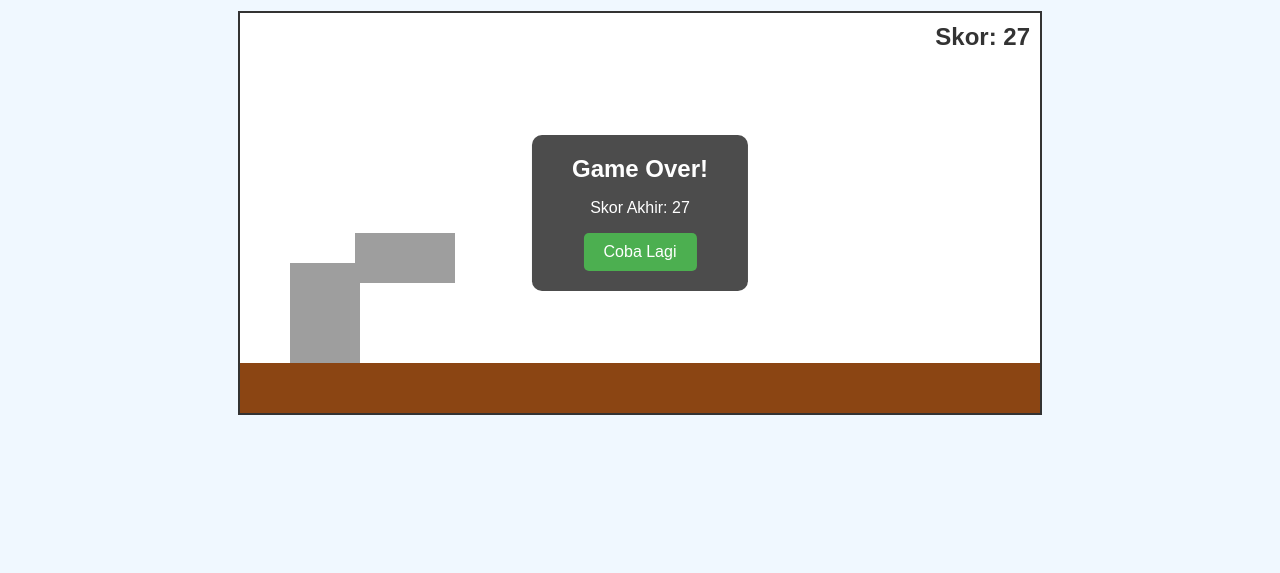
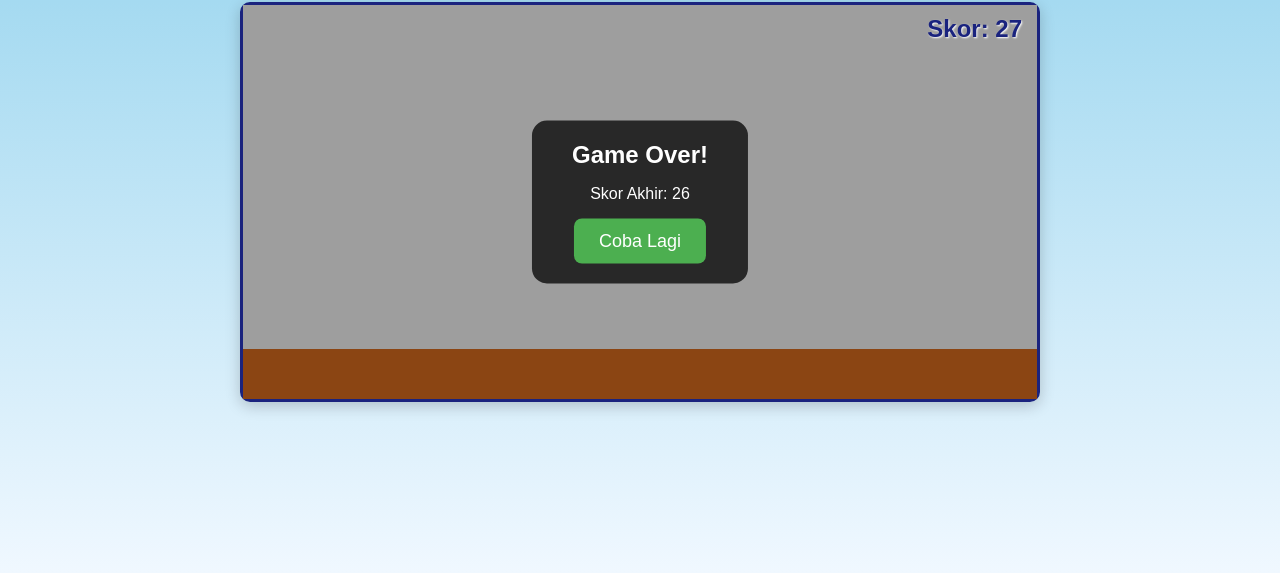
Before and after one commit to yanoshijapan/gamejastip, a plain HTML site: page index.html in a window 1280 px wide. Shown: the part 227-800 px from the top of the page. Drawn offline with Linux system fonts and the light colour scheme.

Commit message:
index.html

```diff
--- a/index.html
+++ b/index.html
@@ -2,74 +2,146 @@
 <html lang="id">
 <head>
     <meta charset="UTF-8">
-    <meta name="viewport" content="width=device-width, initial-scale=1.0">
+    <meta name="viewport" content="width=device-width, initial-scale=1.0, user-scalable=no">
     <title>Petualangan Koper</title>
     <style>
+        * {
+            box-sizing: border-box;
+            -webkit-user-select: none; /* Safari */
+            -ms-user-select: none; /* IE 10 and IE 11 */
+            user-select: none; /* Standard syntax */
+        }
         body {
             display: flex;
             justify-content: center;
             align-items: center;
             height: 100vh;
             margin: 0;
-            background-color: #f0f8ff; /* Warna langit cerah */
+            background: linear-gradient(to bottom, #87CEEB, #f0f8ff); /* Gradient langit */
             font-family: 'Arial', sans-serif;
             flex-direction: column;
+            overflow: hidden; /* Mencegah scrolling */
+        }
+        h1 {
+            color: #1a237e;
+            text-shadow: 1px 1px 2px white;
+            margin: 10px 0;
+            font-size: 2em;
         }
         #game-container {
             position: relative;
-            border: 2px solid #333;
+            width: 100%;
+            max-width: 800px;
+            aspect-ratio: 2 / 1; /* Menjaga rasio canvas 2:1 */
+            border: 3px solid #1a237e;
+            border-radius: 10px;
+            box-shadow: 0 4px 15px rgba(0,0,0,0.2);
         }
         canvas {
             display: block;
-            background-color: #ffffff;
+            width: 100%;
+            height: 100%;
+            background: transparent; /* Canvas transparan untuk background parallax */
         }
         #score-board {
             position: absolute;
             top: 10px;
-            right: 10px;
+            right: 15px;
             font-size: 24px;
             font-weight: bold;
-            color: #333;
+            color: #1a237e;
+            text-shadow: 1px 1px 2px white;
         }
         #game-over-screen {
             position: absolute;
             top: 50%;
             left: 50%;
-            transform: translate(-50%, -50%);
-            background-color: rgba(0, 0, 0, 0.7);
+            transform: translate(-50%, -50%) scale(0.8);
+            background-color: rgba(0, 0, 0, 0.75);
             color: white;
             padding: 20px 40px;
-            border-radius: 10px;
+            border-radius: 15px;
             text-align: center;
-            display: none; /* Sembunyi secara default */
+            display: none;
+            opacity: 0;
+            transition: opacity 0.3s ease, transform 0.3s ease;
+        }
+        #game-over-screen.show {
+            display: block;
+            opacity: 1;
+            transform: translate(-50%, -50%) scale(1);
         }
         #game-over-screen h2 {
             margin: 0 0 10px 0;
         }
         #restart-button {
-            padding: 10px 20px;
-            font-size: 16px;
+            padding: 12px 25px;
+            font-size: 18px;
             cursor: pointer;
             border: none;
-            border-radius: 5px;
+            border-radius: 8px;
             background-color: #4CAF50;
             color: white;
+            transition: background-color 0.2s;
         }
-        h1 {
-            color: #333;
+        #restart-button:hover {
+            background-color: #45a049;
+        }
+
+        /* Tombol Kontrol Mobile */
+        #mobile-controls {
+            display: none; /* Sembunyi di desktop */
+            width: 100%;
+            position: fixed;
+            bottom: 20px;
+            left: 0;
+            padding: 0 20px;
+            justify-content: space-between;
+            align-items: center;
+        }
+        .control-btn {
+            width: 70px;
+            height: 70px;
+            background-color: rgba(26, 35, 126, 0.5);
+            color: white;
+            border-radius: 50%;
+            border: 2px solid white;
+            font-size: 2.5em;
+            display: flex;
+            justify-content: center;
+            align-items: center;
+            cursor: pointer;
+        }
+        .move-controls {
+            display: flex;
+            gap: 20px;
+        }
+
+        /* Tampilkan kontrol hanya di layar sentuh (mobile) */
+        @media (hover: none) and (pointer: coarse) {
+            #mobile-controls {
+                display: flex;
+            }
+            h1 { font-size: 1.5em; }
         }
     </style>
 </head>
 <body>
     <h1>Petualangan Koper 👜✈️</h1>
     <div id="game-container">
-        <canvas id="gameCanvas" width="800" height="400"></canvas>
-        <div id="score-board">Skor: 0</div>
+        <canvas id="gameCanvas"></canvas> <div id="score-board">Skor: 0</div>
         <div id="game-over-screen">
             <h2>Game Over!</h2>
             <p>Skor Akhir: <span id="final-score">0</span></p>
             <button id="restart-button">Coba Lagi</button>
         </div>
+    </div>
+    <div id="mobile-controls">
+        <div class="move-controls">
+            <div id="left-btn" class="control-btn">‹</div>
+            <div id="right-btn" class="control-btn">›</div>
+        </div>
+        <div id="jump-btn" class="control-btn">↑</div>
     </div>
 
     <script>
@@ -81,6 +153,15 @@
         const finalScoreElem = document.getElementById('final-score');
         const restartButton = document.getElementById('restart-button');
 
+        // Mengatur ukuran canvas agar responsif
+        function resizeCanvas() {
+            const container = document.getElementById('game-container');
+            canvas.width = container.clientWidth;
+            canvas.height = container.clientHeight;
+        }
+        window.addEventListener('resize', resizeCanvas);
+        resizeCanvas();
+
         // --- Variabel Game ---
         let score = 0;
         let gameSpeed = 5;
@@ -90,53 +171,108 @@
         const GRAVITY = 0.6;
         const GROUND_HEIGHT = 50;
 
-        // --- Aset Gambar (PENTING: Ganti URL ini dengan gambar Anda sendiri!) ---
-        const playerImg = new Image();
-        playerImg.src = 'https://yanoshijapan.github.io/asetonline/ckoper.png'; // Ganti dengan gambar wanita Anda
+        // --- Aset Gambar ---
+        const playerSprite = new Image();
+        playerSprite.src = 'https://i.ibb.co/d29p5k8/run-sprite-sheet.png'; // Ganti dengan SPRITE SHEET Anda
+        const boxImg = new Image();
+        boxImg.src = 'https://yanoshijapan.github.io/asetonline/dus.png';
+        const planeImg = new Image();
+        planeImg.src = 'https://yanoshijapan.github.io/asetonline/pesawat.png';
+        // Aset untuk Parallax Background
+        const bgLayer1 = new Image();
+        bgLayer1.src = 'https://i.ibb.co/sK46zBx/bg-clouds-1.png';
+        const bgLayer2 = new Image();
+        bgLayer2.src = 'https://i.ibb.co/qN9p5f2/bg-clouds-2.png';
 
-        const boxImg = new Image();
-        boxImg.src = 'https://yanoshijapan.github.io/asetonline/dus.png'; // Ganti dengan gambar tumpukan kardus
+        // --- Objek Background Parallax ---
+        class Layer {
+            constructor(image, speedModifier) {
+                this.x = 0;
+                this.y = 0;
+                this.width = canvas.width * 2;
+                this.height = canvas.height;
+                this.image = image;
+                this.speedModifier = speedModifier;
+                this.speed = gameSpeed * this.speedModifier;
+            }
+            update() {
+                this.speed = gameSpeed * this.speedModifier;
+                this.x -= this.speed;
+                if (this.x <= -this.width / 2) {
+                    this.x = 0;
+                }
+            }
+            draw() {
+                ctx.drawImage(this.image, this.x, this.y, this.width, this.height);
+                ctx.drawImage(this.image, this.x + this.width / 2, this.y, this.width, this.height);
+            }
+        }
+        const layer1 = new Layer(bgLayer1, 0.2); // Awan jauh, lebih lambat
+        const layer2 = new Layer(bgLayer2, 0.5); // Awan dekat, lebih cepat
+        const gameLayers = [layer1, layer2];
 
-        const planeImg = new Image();
-        planeImg.src = 'https://yanoshijapan.github.io/asetonline/pesawat.png'; // Ganti dengan gambar pesawat
-
-        // --- Objek Player ---
+        // --- Objek Player dengan Animasi Sprite ---
         const player = {
             x: 50,
             y: canvas.height - GROUND_HEIGHT - 60,
-            width: 70,  // Sesuaikan ukuran
-            height: 100, // Sesuaikan ukuran
-			speed: 5, // Tambahkan ini
+            width: 70,  // Lebar collision box
+            height: 100, // Tinggi collision box
+            spriteWidth: 265, // Lebar SATU frame di sprite sheet
+            spriteHeight: 385, // Tinggi SATU frame di sprite sheet
+            speed: 5,
             velocityX: 0,
             velocityY: 0,
             onGround: true,
+            frameX: 0,
+            maxFrame: 5, // Jumlah frame - 1 (jika ada 6 frame)
+            frameTimer: 0,
+            fps: 10,
+            frameInterval: 1000/10,
             draw() {
-                ctx.drawImage(playerImg, this.x, this.y, this.width, this.height);
+                ctx.drawImage(
+                    playerSprite,
+                    this.frameX * this.spriteWidth, 0, // Potong dari sprite sheet
+                    this.spriteWidth, this.spriteHeight,
+                    this.x, this.y, // Gambar di canvas
+                    this.width, this.height
+                );
             },
-            update() {
+            update(deltaTime) {
                 this.x += this.velocityX;
                 this.velocityY += GRAVITY;
                 this.y += this.velocityY;
 
-                // Mencegah jatuh melewati tanah
-				if (this.x < 0) {
-					this.x = 0;
-				}
+                if (this.x < 0) this.x = 0;
+                if (this.x > canvas.width - this.width) this.x = canvas.width - this.width;
+
                 if (this.y > canvas.height - GROUND_HEIGHT - this.height) {
                     this.y = canvas.height - GROUND_HEIGHT - this.height;
                     this.velocityY = 0;
                     this.onGround = true;
                 }
+
+                // Animasi Sprite
+                if (this.onGround && this.velocityX !== 0) { // Animasi hanya saat di darat & bergerak
+                    if (this.frameTimer > this.frameInterval) {
+                        if (this.frameX < this.maxFrame) this.frameX++;
+                        else this.frameX = 0;
+                        this.frameTimer = 0;
+                    } else {
+                        this.frameTimer += deltaTime;
+                    }
+                } else if (this.velocityX === 0 && this.onGround) {
+                    this.frameX = 0; // Posisi diam jika berhenti
+                }
             },
             jump() {
                 if (this.onGround) {
-                    this.velocityY = -15; // Kekuatan lompatan
+                    this.velocityY = -15;
                     this.onGround = false;
                 }
             }
         };
 
-        // --- Kelas untuk Rintangan ---
+        // --- Kelas untuk Rintangan (Sama seperti sebelumnya) ---
         class Obstacle {
              constructor(x, y, width, height, image) {
                 this.x = x;
@@ -155,25 +291,19 @@
 
         // --- Fungsi-Fungsi Game ---
         function spawnObstacle() {
-            // Munculkan rintangan secara acak
             if (frame % Math.floor(150 / (gameSpeed / 5)) === 0) {
                 const random = Math.random();
                 if (random > 0.6) {
-                    // Rintangan pesawat (di udara)
                     obstacles.push(new Obstacle(canvas.width, canvas.height - 180, 100, 50, planeImg));
                 } else {
-                    // Rintangan kardus (di darat)
                     obstacles.push(new Obstacle(canvas.width, canvas.height - GROUND_HEIGHT - 70, 60, 70, boxImg));
                 }
             }
         }
-
         function handleObstacles() {
             for (let i = obstacles.length - 1; i >= 0; i--) {
                 obstacles[i].update();
                 obstacles[i].draw();
-
-                // Deteksi tabrakan
                 if (
                     player.x < obstacles[i].x + obstacles[i].width &&
                     player.x + player.width > obstacles[i].x &&
@@ -182,45 +312,41 @@
                 ) {
                     endGame();
                 }
-
-                // Hapus rintangan yang sudah lewat
                 if (obstacles[i].x + obstacles[i].width < 0) {
                     obstacles.splice(i, 1);
                 }
             }
         }
-
         function drawGround() {
-            ctx.fillStyle = '#8B4513'; // Warna coklat tanah
+            ctx.fillStyle = '#8B4513';
             ctx.fillRect(0, canvas.height - GROUND_HEIGHT, canvas.width, GROUND_HEIGHT);
         }
-
         function updateScore() {
             score++;
-            scoreBoard.textContent = `Skor: ${Math.floor(score / 5)}`; // Skor bertambah lebih lambat
-
-            // Percepat permainan seiring waktu
-            if (score % 200 === 0) {
-                gameSpeed += 0.5;
-            }
+            scoreBoard.textContent = `Skor: ${Math.floor(score / 5)}`;
+            if (score % 200 === 0) gameSpeed += 0.5;
         }
 
-        function clearCanvas() {
-            ctx.clearRect(0, 0, canvas.width, canvas.height);
-        }
-
-        function gameLoop() {
+        let lastTime = 0;
+        function gameLoop(timestamp) {
             if (isGameOver) return;
 
-            clearCanvas();
+            const deltaTime = timestamp - lastTime;
+            lastTime = timestamp;
+
+            ctx.clearRect(0, 0, canvas.width, canvas.height);
+
+            // Gambar background parallax
+            gameLayers.forEach(layer => {
+                layer.update();
+                layer.draw();
+            });
+
             drawGround();
-
-            player.update();
+            player.update(deltaTime);
             player.draw();
-
             spawnObstacle();
             handleObstacles();
-
             updateScore();
 
             frame++;
@@ -232,67 +358,62 @@
             score = 0;
             gameSpeed = 5;
             obstacles = [];
-            frame = 0;
+            player.x = 50;
             player.y = canvas.height - GROUND_HEIGHT - player.height;
             player.velocityY = 0;
-
-            gameOverScreen.style.display = 'none';
+            gameOverScreen.classList.remove('show');
             scoreBoard.textContent = 'Skor: 0';
-
-            gameLoop();
+            lastTime = 0;
+            gameLoop(0);
         }
 
         function endGame() {
             isGameOver = true;
             finalScoreElem.textContent = Math.floor(score / 5);
-            gameOverScreen.style.display = 'block';
+            gameOverScreen.classList.add('show');
         }
 
         // --- Event Listener ---
+        // Keyboard
         window.addEventListener('keydown', (e) => {
             switch(e.code) {
-				case 'Space':
-				case 'ArrowUp': // Tambahkan panah atas untuk melompat
-					if (!isGameOver) player.jump();
-					break;
-				case 'ArrowRight':
-					player.velocityX = player.speed;
-					break;
-				case 'ArrowLeft':
-					player.velocityX = -player.speed;
-					break;
+                case 'Space': case 'ArrowUp': if (!isGameOver) player.jump(); break;
+                case 'ArrowRight': player.velocityX = player.speed; break;
+                case 'ArrowLeft': player.velocityX = -player.speed; break;
+            }
+        });
+        window.addEventListener('keyup', (e) => {
+            switch(e.code) {
+                case 'ArrowRight': case 'ArrowLeft': player.velocityX = 0; break;
             }
         });
 
-		window.addEventListener('keyup', (e) => {
-			switch(e.code) {
-				case 'ArrowRight':
-				case 'ArrowLeft':
-					player.velocityX = 0; // Berhenti bergerak saat tombol dilepas
-					break;
-			}
-		});
-        // Juga berfungsi dengan klik mouse atau sentuhan
-        canvas.addEventListener('mousedown', () => {
-			if (!isGameOver) player.jump();
-		});
+        // Mobile Controls
+        const leftBtn = document.getElementById('left-btn');
+        const rightBtn = document.getElementById('right-btn');
+        const jumpBtn = document.getElementById('jump-btn');
+
+        leftBtn.addEventListener('touchstart', (e) => { e.preventDefault(); player.velocityX = -player.speed; });
+        leftBtn.addEventListener('touchend', (e) => { e.preventDefault(); player.velocityX = 0; });
+        rightBtn.addEventListener('touchstart', (e) => { e.preventDefault(); player.velocityX = player.speed; });
+        rightBtn.addEventListener('touchend', (e) => { e.preventDefault(); player.velocityX = 0; });
+        jumpBtn.addEventListener('touchstart', (e) => { e.preventDefault(); if (!isGameOver) player.jump(); });
 
         restartButton.addEventListener('click', startGame);
 
-        // --- Memulai Game ---
-        // Tunggu semua gambar dimuat sebelum memulai
         let imagesLoaded = 0;
-        const totalImages = 3;
+        const totalImages = 5; // Sekarang ada 5 gambar
         const onImageLoad = () => {
             imagesLoaded++;
             if (imagesLoaded === totalImages) {
                 startGame();
             }
         };
-
-        playerImg.onload = onImageLoad;
+        playerSprite.onload = onImageLoad;
         boxImg.onload = onImageLoad;
         planeImg.onload = onImageLoad;
+        bgLayer1.onload = onImageLoad;
+        bgLayer2.onload = onImageLoad;
     </script>
 </body>
 </html>
```
Lines whose indentation alone changed are shown as unchanged.
